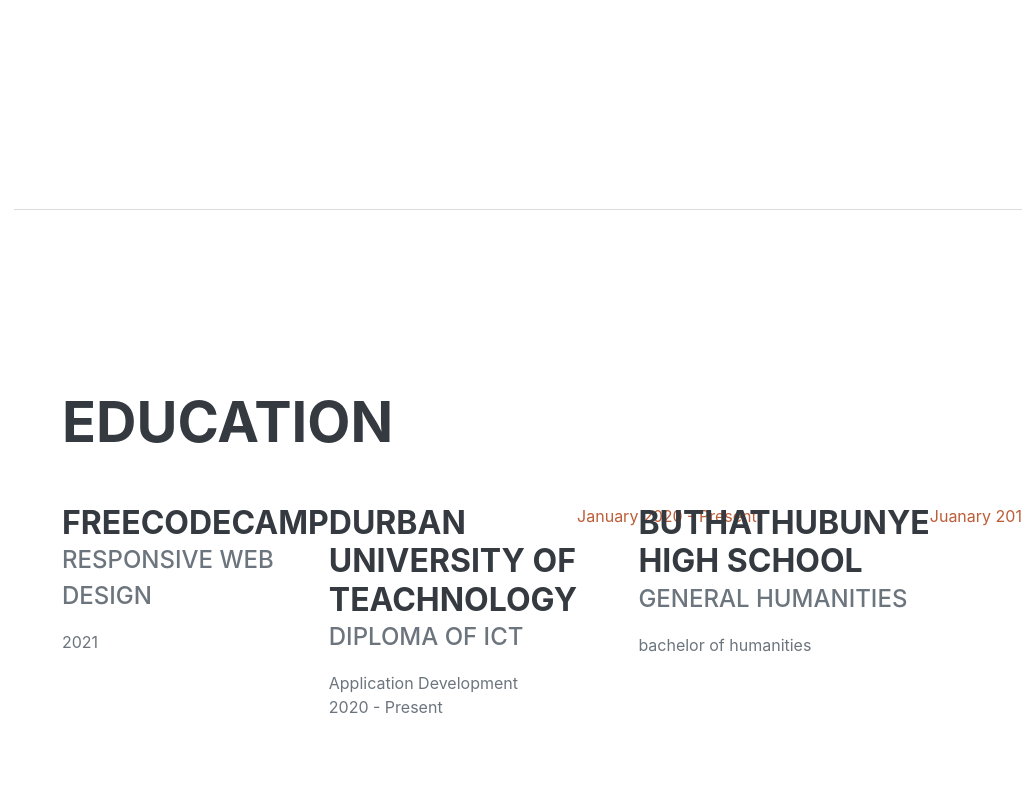
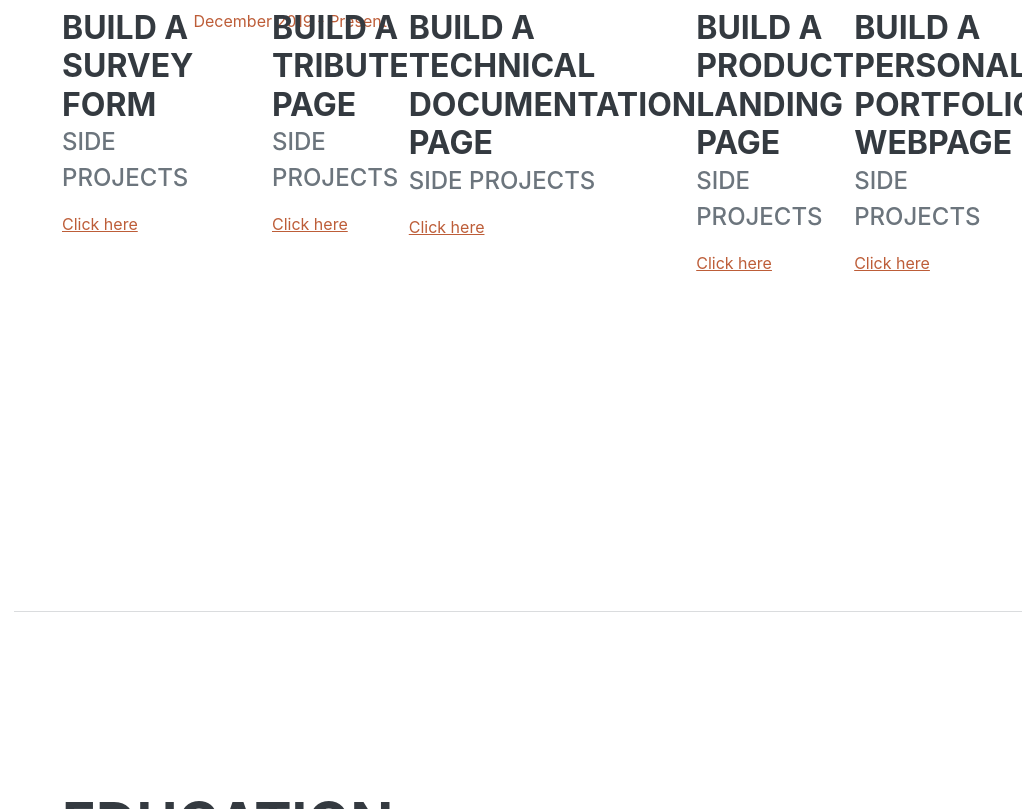
Before and after one commit to Lindokuhle1/lindokuhle, a plain HTML site: page index.html in a window 1280 px wide. Shown: the part 1392-2201 px from the top of the page, without its empty margins (258-1280 px from the left). Drawn offline with nearby package versions, Linux system fonts and the light colour scheme; a web font is replaced by a local one.

Commit message:
Update index.html

```diff
--- a/index.html
+++ b/index.html
@@ -80,6 +80,42 @@
                         <div class="flex-shrink-0"><span class="text-primary">December 2019 - Present</span></div>
                     </div>
                     <div class="d-flex flex-column flex-md-row justify-content-between mb-5">
+
+                        <div class="d-flex flex-column flex-md-row justify-content-between mb-5">
+                        <div class="flex-grow-1">
+                            <h3 class="mb-0">Build a Survey Form</h3>
+                            <div class="subheading mb-3">Side Projects</div>
+                            <p><a  href="https://codepen.io/Phambuka/pen/VwMQgWK">Click here</a></p>
+                        </div>
+                        <div class="flex-shrink-0"><span class="text-primary">December 2019 - Present</span></div>
+                    </div>
+
+                         <div class="d-flex flex-column flex-md-row justify-content-between mb-5">
+                        <div class="flex-grow-1">
+                            <h3 class="mb-0">Build a Tribute Page</h3>
+                            <div class="subheading mb-3">Side Projects</div>
+                            <p><a  href="https://codepen.io/Phambuka/pen/YzreRBR">Click here</a></p>
+                        </div>
+
+                             <div class="d-flex flex-column flex-md-row justify-content-between mb-5">
+                        <div class="flex-grow-1">
+                            <h3 class="mb-0">Build a Technical Documentation Page</h3>
+                            <div class="subheading mb-3">Side Projects</div>
+                            <p><a  href="https://codepen.io/Phambuka/pen/PoJQVOO">Click here</a></p>
+                        </div>
+                                 <div class="d-flex flex-column flex-md-row justify-content-between mb-5">
+                        <div class="flex-grow-1">
+                            <h3 class="mb-0">Build a Product Landing Page</h3>
+                            <div class="subheading mb-3">Side Projects</div>
+                            <p><a  href="https://codepen.io/Phambuka/pen/mdBXvBm">Click here</a></p>
+                        </div>
+
+                                     <div class="d-flex flex-column flex-md-row justify-content-between mb-5">
+                        <div class="flex-grow-1">
+                            <h3 class="mb-0">Build a Personal Portfolio Webpage</h3>
+                            <div class="subheading mb-3">Side Projects</div>
+                            <p><a  href="https://codepen.io/Phambuka/pen/KKXQJZr">Click here</a></p>
+                        </div>
 
 
                     </div>
```
